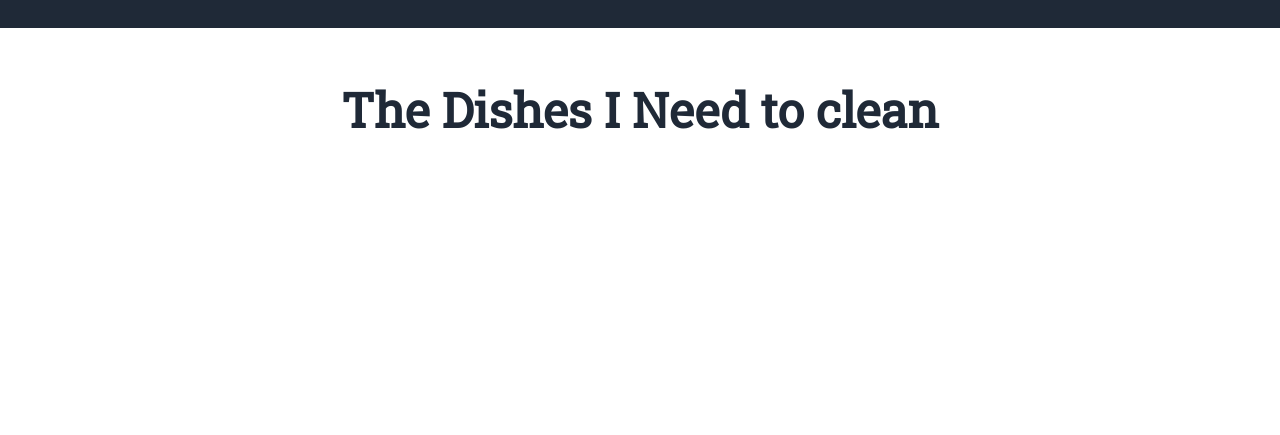
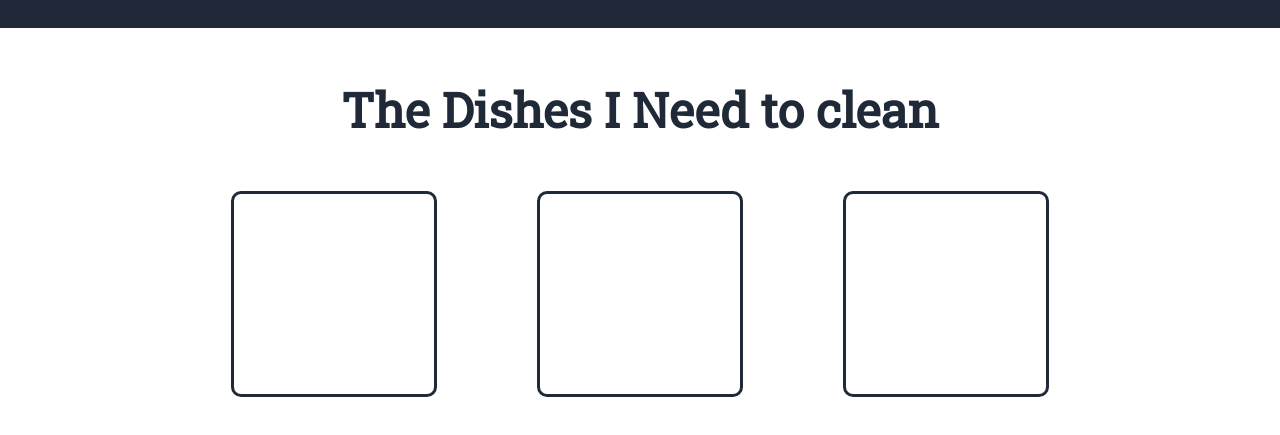
Before and after one commit to HiroNormal/LandingPage, a plain HTML site: page index.html in a window 1280 px wide. Shown: the part 541-976 px from the top of the page. Before the commit the page ends 800 px from the top, so only its background shows below. Drawn offline with Linux system fonts and the light colour scheme.

Commit message:
Update styles.css

```diff
--- a/styles.css
+++ b/styles.css
@@ -84,9 +84,19 @@ align-self: center;
 justify-content: center;
 }
 
- .flexcontainers{
-    width: 300px;
-    border: 15px solid green;
+.box{
+    width: 100px;
+    height: 100px;
+    border: 3px solid #1F2937;
     padding: 50px;
-    margin: 20px;
-  }
+    margin: 50px;
+    border-radius: 10px;
+    }
+
+.flex-containers{
+    display: flex;
+    direction: row;
+    align-items: center;
+    justify-content: center;
+
+}
```
